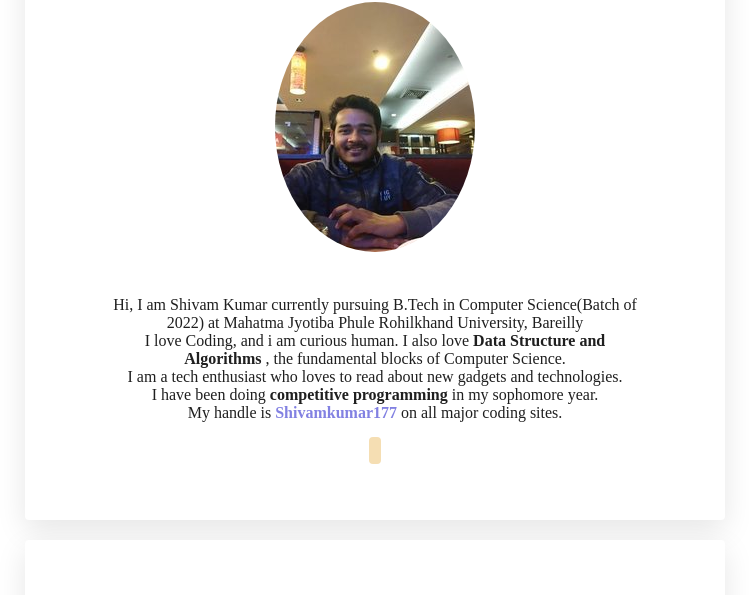
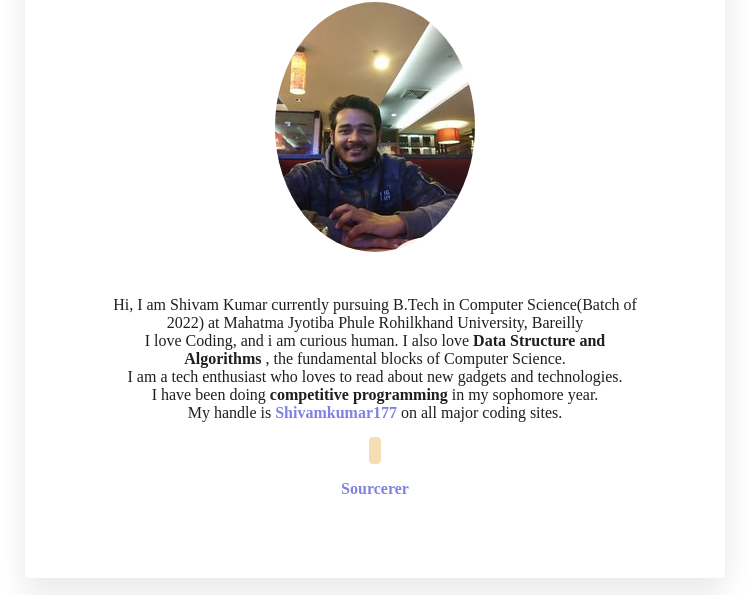
Before and after one commit to shivamkumar177/My_profile, a plain HTML site: page index.html in a window 1280 px wide. Shown: the part 170-765 px from the top of the page, without its empty margins (265-1014 px from the left). Drawn offline with Linux system fonts and the light colour scheme; some icons are missing.

Commit message:
added sourcerer link

```diff
--- a/index.html
+++ b/index.html
@@ -29,6 +29,9 @@
                 <a href="https://github.com/shivamkumar177" target="_blank" class="btn-git">
                 <span class="iconify" data-icon="logos:github" data-inline="false"></span>
                 </a>
+                </p>
+                <p>
+                    <a href="https://sourcerer.io/shivamkumar177" target="_blank"><strong>Sourcerer</strong></a>
                 </p>
             </div>
             <div class="card-white">
```
